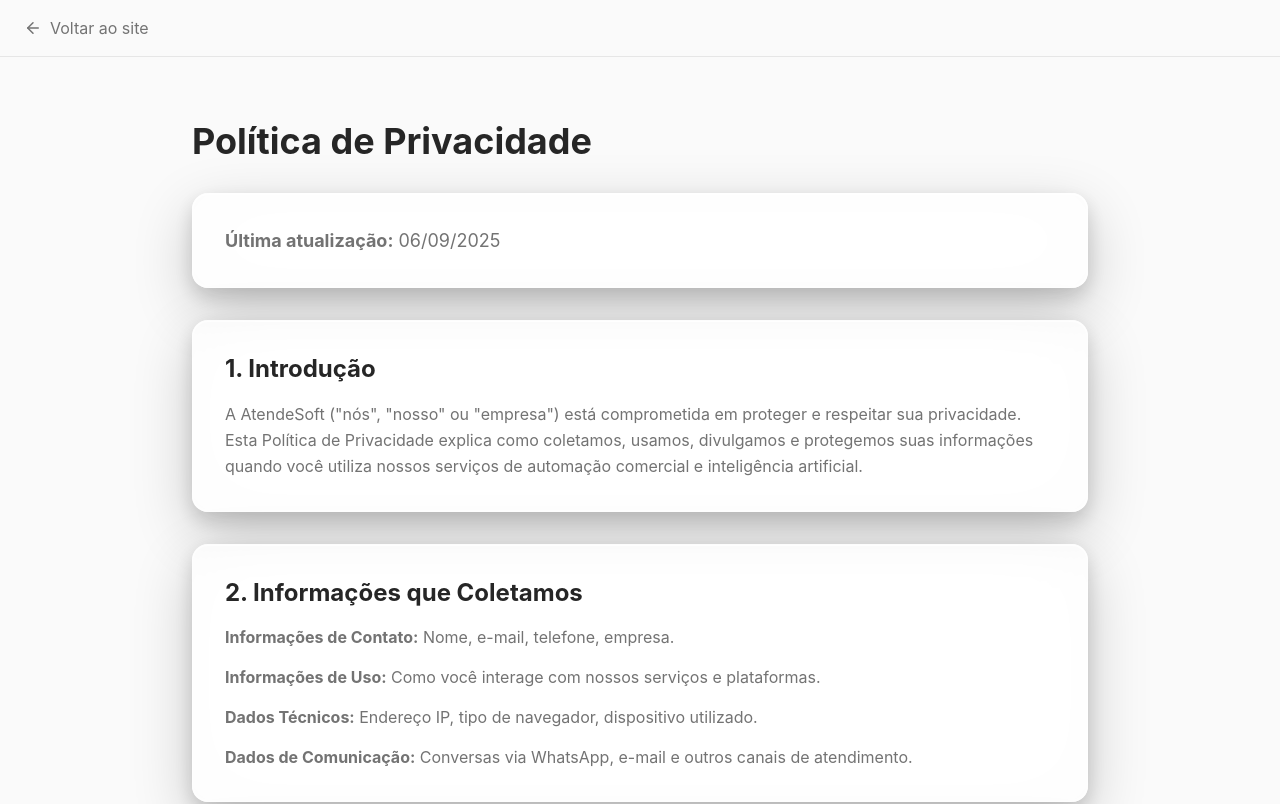
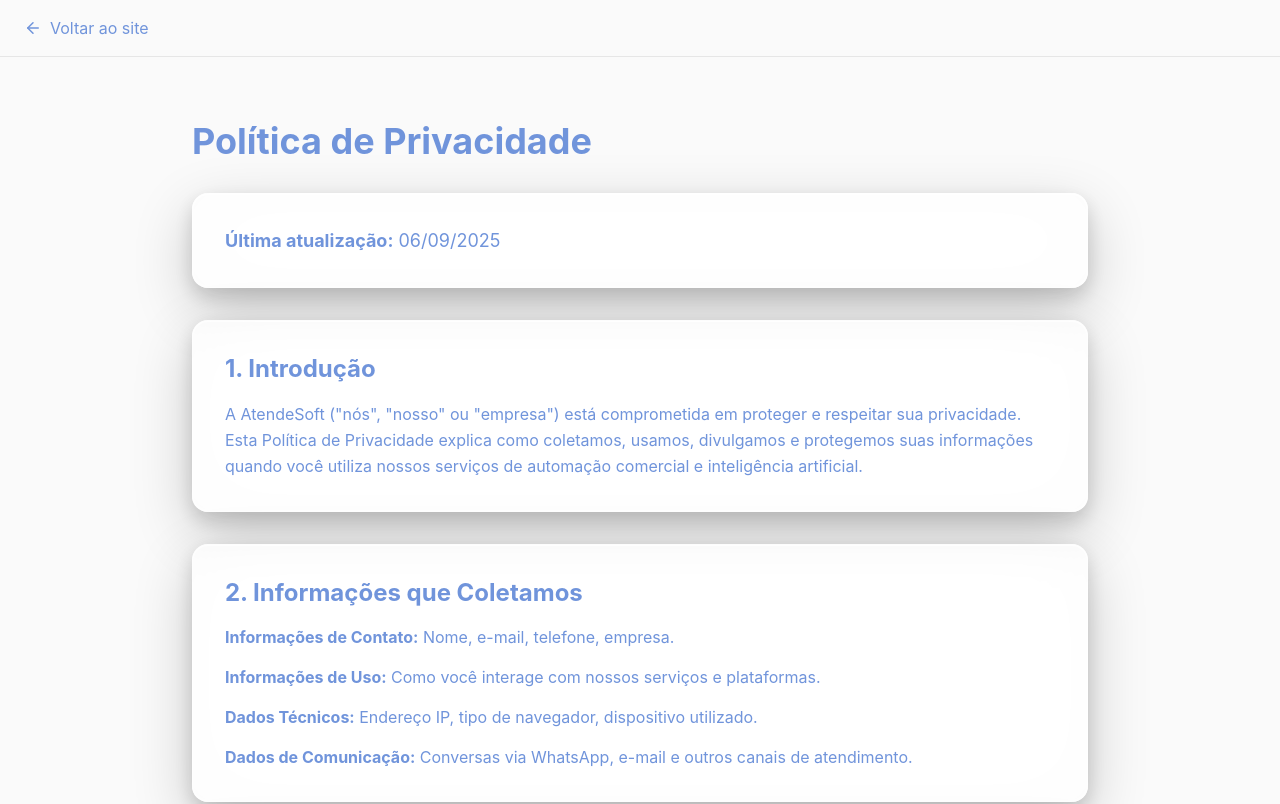
Before and after one commit to josepedro15/atendesoft-LP, a Next.js app: page /privacidade in a window 1280 px wide. Shown: the top 804 px of the page. Built offline with nearby package versions, Linux system fonts and the light colour scheme.

Commit message:
feat: altera todos os textos do site para azul - aplica cor azul primária (#648fe0) a todos os textos fora dos cards, mantém cores originais dentro dos cards, navbar e botões

```diff
--- a/src/index.css
+++ b/src/index.css
@@ -135,6 +135,30 @@
     @apply bg-background text-foreground;
     font-family: Inter, system-ui, -apple-system, BlinkMacSystemFont, "Segoe UI", sans-serif;
   }
+
+  /* Todos os textos fora dos cards em azul */
+  h1, h2, h3, h4, h5, h6, p, span, div, a, li, td, th {
+    color: hsl(220 60% 65%) !important; /* Primary blue #648fe0 */
+  }
+
+  /* Exceções - textos dentro dos cards mantêm cor original */
+  .glass-card h1, .glass-card h2, .glass-card h3, .glass-card h4, .glass-card h5, .glass-card h6,
+  .glass-card p, .glass-card span, .glass-card div, .glass-card a, .glass-card li,
+  .timeline-bubble h1, .timeline-bubble h2, .timeline-bubble h3, .timeline-bubble h4, .timeline-bubble h5, .timeline-bubble h6,
+  .timeline-bubble p, .timeline-bubble span, .timeline-bubble div, .timeline-bubble a, .timeline-bubble li {
+    color: inherit !important;
+  }
+
+  /* Navbar mantém cor original */
+  nav h1, nav h2, nav h3, nav h4, nav h5, nav h6,
+  nav p, nav span, nav div, nav a, nav li {
+    color: inherit !important;
+  }
+
+  /* Botões mantêm cor original */
+  button, .btn-primary, .btn-secondary, .btn-whatsapp {
+    color: inherit !important;
+  }
 }
 
 @layer components {
```
